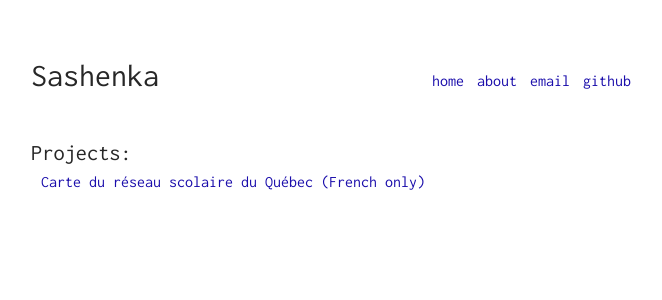
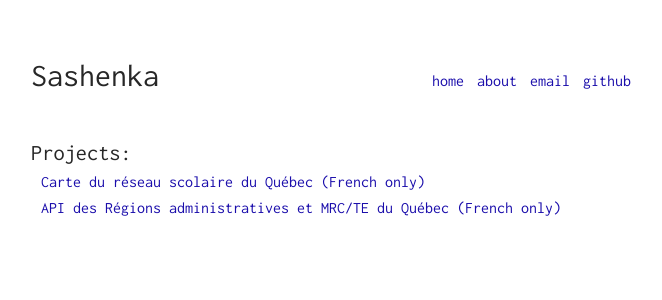
Before and after one commit to Sashenka/Sashenka.github.io, a Jekyll site: the page built from index.html, in a window 1280 px wide. Shown: the top 300 px of the page, without its empty margins (309-971 px from the left). Built offline with Jekyll 4.4.1, drawn with Linux system fonts in a browser that asks for light colours.

Commit message:
Ajout du projet API des Régions administratives et MRC/TE du Québec.

```diff
--- a/_data/projects.yml
+++ b/_data/projects.yml
@@ -1,3 +1,6 @@
 - name: Carte du réseau scolaire du Québec (French only)
   category: web
   url: https://github.com/Sashenka/node-carte-mels
+- name: API des Régions administratives et MRC/TE du Québec (French only)
+  category: web
+  url: https://github.com/Sashenka/regions-administratives-quebec
```
